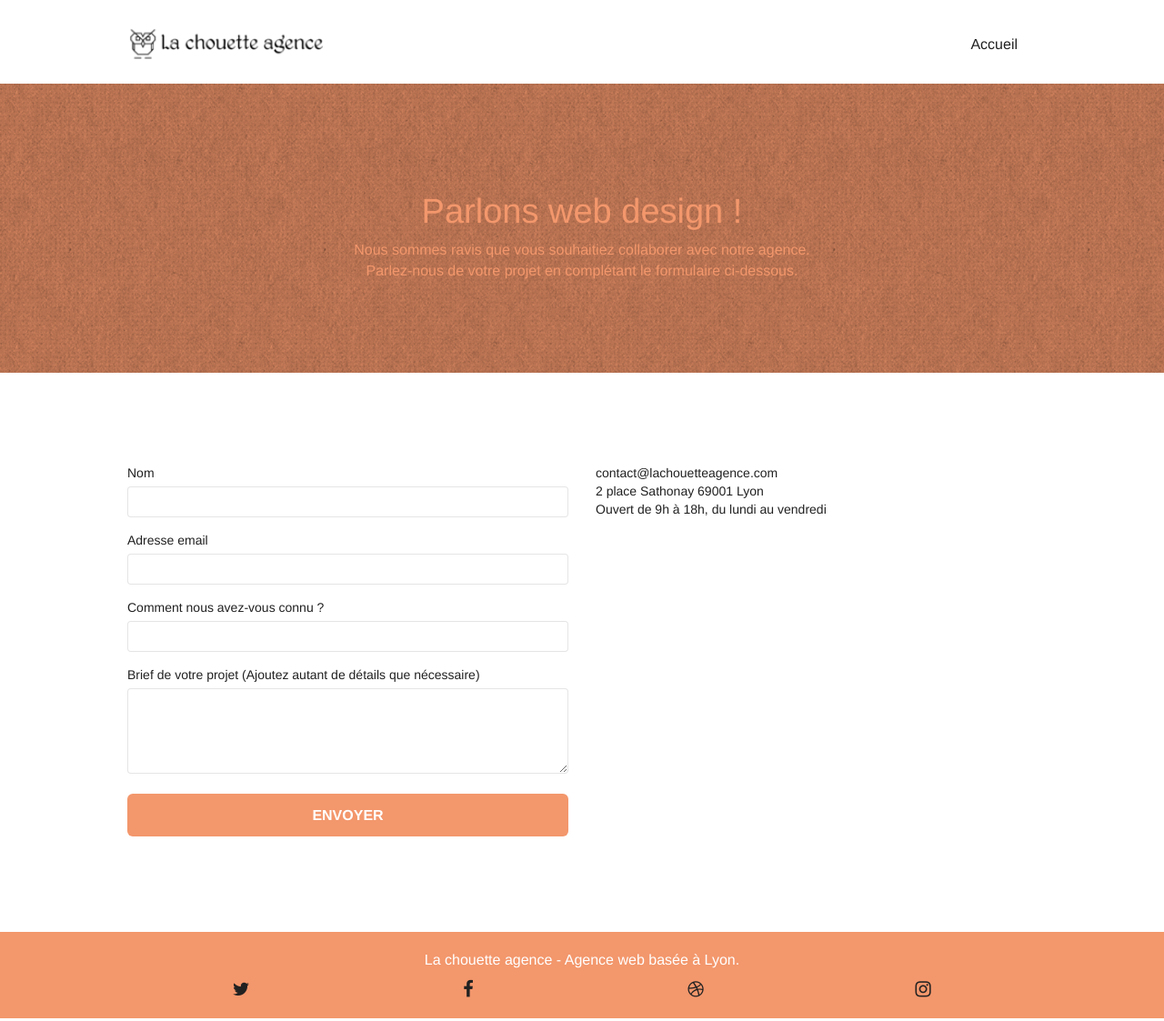
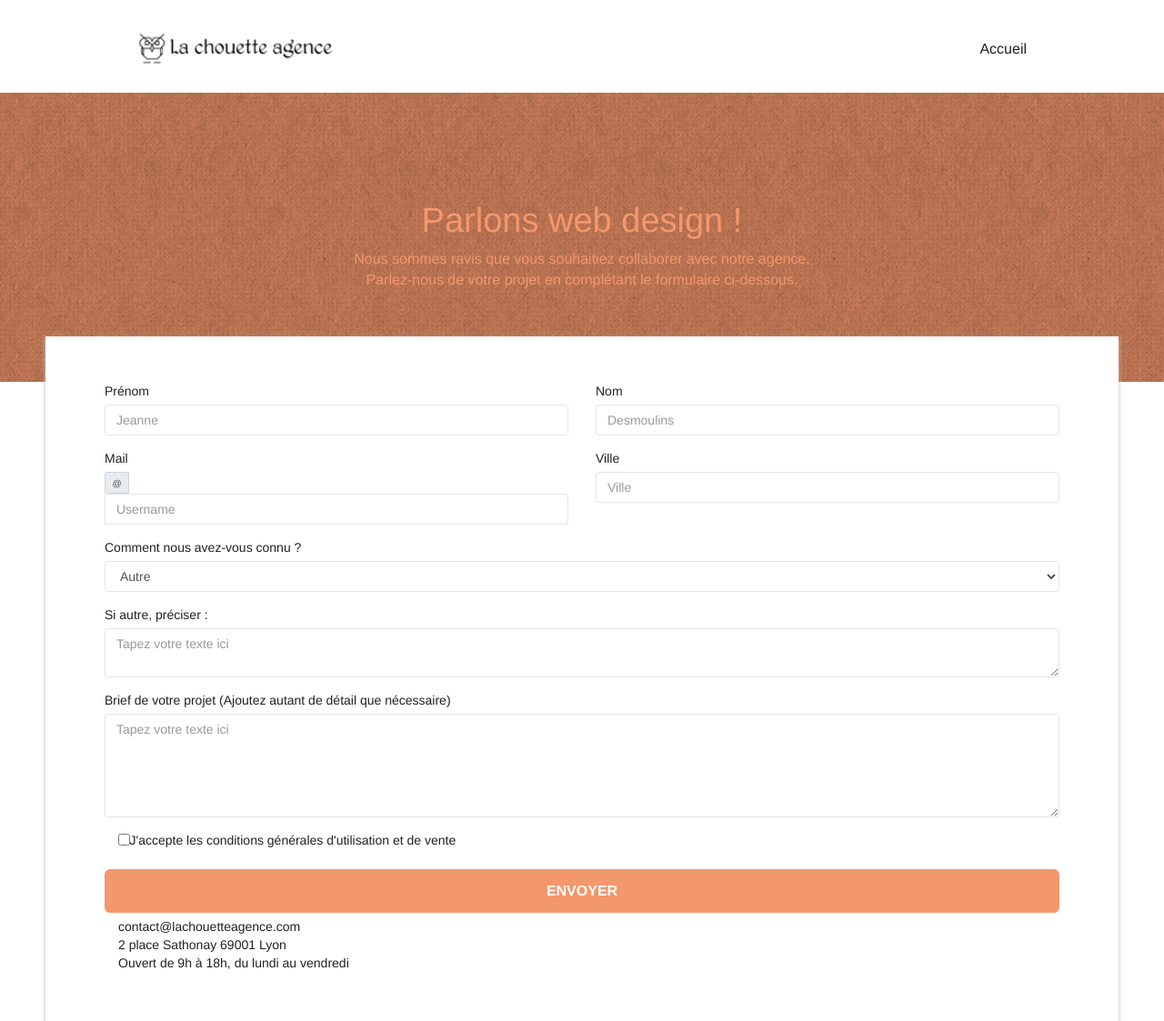
Before and after one commit to Florian-ye25/Projet_4, a plain HTML site: page page2.html in a window 1280 px wide. Shown: the top 1123 px of the page at 91% size. Drawn offline with nearby package versions, Linux system fonts and the light colour scheme; files that its build step writes are made by us from their sources; a script that the page names is missing.

Commit message:
creation du formulaire

```diff
--- a/page2.html
+++ b/page2.html
@@ -7,12 +7,15 @@
 	<meta name="viewport" content="width=device-width, initial-scale=1.0, viewport-fit=cover">
 	<link rel="shortcut icon" type="image/png" href="favicon.jpg">
 
+	<link rel="stylesheet" href="https://stackpath.bootstrapcdn.com/bootstrap/4.4.1/css/bootstrap.min.css" integrity="sha384-Vkoo8x4CGsO3+Hhxv8T/Q5PaXtkKtu6ug5TOeNV6gBiFeWPGFN9MuhOf23Q9Ifjh" crossorigin="anonymous">
 	<link rel="stylesheet" type="text/css" href="./css/bootstrap.min.css">
 	<link rel="stylesheet" type="text/css" href="style.css">
+	<link rel="stylesheet" type="text/css" href="./css/font-awesome.css">
+	<link rel="stylesheet" type="text/css" href="./css/et-line.css">
 	<link rel="stylesheet" type="text/css" href="./css/font-awesome.min.css">
 	<link rel="stylesheet" type="text/css" href="./css/et-line.min.css">
 
-	<meta name="google-site-verification" content="FZMqkBC63CiB9Kisy8suzPkwwMoGZn6AZzFa5AkBuzQ" />
+	<title> Contact - La Chouette Agence </title>
 	<!-- Analytics -->
 	<!-- Analytics END -->
 
@@ -22,9 +25,10 @@
 	<div class="page-container">
 
 		<!-- bloc-0 -->
-		<div class="bloc bgc-white l-bloc " id="bloc-0">
+		<header class="bloc bgc-white l-bloc " id="bloc-0">
 			<div class="container bloc-sm">
-				<nav class="navbar row">
+				<div class="row">
+					<nav class="col navbar navbar-expand">
 						<div class="navbar-header">
 							<a class="navbar-brand" href="index.html"><img src="img/la-chouette-agence.png" alt="atlanta web design logo" height="40" /></a>
 							<button id="nav-toggle" type="button" class="ui-navbar-toggle navbar-toggle" data-toggle="collapse" data-target=".navbar-1">
@@ -33,17 +37,18 @@
 						</div>
 						<div class="collapse navbar-collapse navbar-1 special-dropdown-nav">
 							<ul class="site-navigation nav navbar-nav">
-							<li>
-								<a href="index.html">Accueil</a>
+								<li class="nav-item active">
+									<a class="nav-link" href="index.html">Accueil</a>
 								</li>
 							</ul>
 						</div>
 					</nav>
 				</div>
 			</div>
+		</header>
 		<!-- bloc-0 END -->
 		<!-- bloc-6 -->
-		<div class="bloc bg-dots-bg bg-repeat bgc-atomic-tangerine d-bloc bloc-bg-texture texture-paper" id="bloc-6">
+		<section class="bloc bg-dots-bg bg-repeat bgc-atomic-tangerine d-bloc bloc-bg-texture texture-paper" id="bloc-6">
 			<div class="container bloc-lg">
 				<div class="row">
 					<div class="col-sm-12">
@@ -57,42 +62,75 @@
 					</div>
 				</div>
 			</div>
-		</div>
+		</section>
 		<!-- bloc-6 END -->
 		<!-- bloc-7 -->
-		<div class="bloc bgc-white l-bloc" id="bloc-7">
-			<div class="container bloc-lg">
-				<div class="row">
-					<div class="col-sm-6">
+		<section class="bloc bgc-white l-bloc" id="bloc-7">
+			<div class="formulaire bgc-white">
+				<div class="container-fluid">
 					<form id="form_1" novalidate success-msg="Your message has been sent." fail-msg="Sorry it seems that our mail server is not responding, Sorry for the inconvenience!">
-							<div class="form-group">
-								<label>
-									Nom
+						<div class="row form-group">
+							<div class="col-md-6">
+								<label for="prenom">Prénom</label>
+								<input type="text" class="form-control" placeholder="Jeanne">
+							</div>
+							<div class="col-6 col-md-6">
+								<label for="nom">Nom</label>
+								<input type="text" class="form-control" placeholder="Desmoulins">
+							</div>
+						</div>
+						<div class="row form-group">
+							<div class="col-md-6">
+								<label for="mail">Mail</label>
+								<div class="input-group">
+									<div class="input-group-prepend">
+										<div class="input-group-text">@</div>
+									</div>
+									<input type="text" class="form-control" id="inlineFormInputGroupUsername" placeholder="Username">
+								</div>
+							</div>
+							<div class="col-md-6">
+								<label for="validationDefault03">Ville</label>
+								<input type="text" class="form-control" id="validationDefault03" placeholder="Ville" required>
+							</div>
+						</div>
+						<div class="row form-group">
+							<div class="col">
+								<label for="selection">Comment nous avez-vous connu ?</label>
+								<select id="selection" class="form-control">
+									<option>Autre</option>
+									<option>Sur internet</option>
+									<option>Par un ou des amis</option>
+									<option>Bouche à oreilles</option>
+								</select>
+							</div>
+						</div>
+						<div class="row form-group">
+							<div class="col">
+								<label for="exampleFormControlTextarea1">Si autre, préciser :</label>
+								<textarea class="form-control" id="exampleFormControlTextarea1" rows="2" placeholder="Tapez votre texte ici"></textarea>
+							</div>
+						</div>
+						<div class="row form-group">
+							<div class="col">
+								<label for="exampleFormControlTextarea1">Brief de votre projet (Ajoutez autant de détail que nécessaire)</label>
+								<textarea class="form-control" id="exampleFormControlTextarea1" rows="5" placeholder="Tapez votre texte ici"></textarea>
+							</div>
+						</div>
+						<div class=”row form-group”>
+							<div class="col">
+								<div class="form-check">
+									<input class="form-check-input" type="checkbox" id="publicCheck">
+									<label class="form-check-label" for="gridCheck">
+										J'accepte les conditions générales d'utilisation et de vente
 									</label>
-								<input id="name" class="form-control" required />
 								</div>
-							<div class="form-group">
-								<label>
-									Adresse email
-								</label>
-								<input id="email" class="form-control" type="email" required />
 							</div>
-							<div class="form-group">
-								<label>
-									Comment nous avez-vous connu ?
-								</label>
-								<input class="form-control" type="email" required id="input_504" />
-							</div>
-							<div class="form-group">
-								<label>
-									Brief de votre projet (Ajoutez autant de détails que nécessaire)<br>
-								</label><textarea id="message" class="form-control" rows="4" cols="50" required></textarea>
 						</div>
 						<button class="bloc-button btn btn-lg btn-block cta-hero btn-atomic-tangerine" type="submit">
 							Envoyer
 						</button>
 					</form>
-					</div>
 					<div class="col-sm-6">
 						<p>
 							contact@lachouetteagence.com<br>2 place Sathonay 69001 Lyon<br>Ouvert de 9h à 18h, du lundi au vendredi<br>
@@ -100,17 +138,17 @@
 					</div>
 				</div>
 			</div>
-		</div>
+		</section>
 		<!-- bloc-7 END -->
 		<!-- ScrollToTop Button -->
 		<a class="bloc-button btn btn-d scrollToTop" onclick="scrollToTarget('1')"><span class="fa fa-chevron-up"></span></a>
 		<!-- ScrollToTop Button END-->
 		<!-- Footer - bloc-8 -->
-		<div class="bloc bgc-atomic-tangerine d-bloc" id="bloc-8">
+		<footer class="bloc bgc-atomic-tangerine d-bloc" id="bloc-8">
 			<div class="container bloc-sm">
 				<div class="row">
 					<div class="col-sm-12">
-						<p class="text-center white">
+						<p class="text-center black">
 							La chouette agence - Agence web basée à Lyon.<br>
 						</p>
 						<div class="row row-no-gutters social">
@@ -138,20 +176,20 @@
 					</div>
 				</div>
 			</div>
-		</div>
+		</footer>
 		<!-- Footer - bloc-8 END -->
-
 	</div>
 	<!-- Principal conteneur END -->
-
-
-</body>
-
+	<!-- jQuery first, then Popper.js, then Bootstrap JS -->
+	<script src="https://code.jquery.com/jquery-3.4.1.slim.min.js" integrity="sha384-J6qa4849blE2+poT4WnyKhv5vZF5SrPo0iEjwBvKU7imGFAV0wwj1yYfoRSJoZ+n" crossorigin="anonymous"></script>
+	<script src="https://cdn.jsdelivr.net/npm/popper.js@1.16.0/dist/umd/popper.min.js" integrity="sha384-Q6E9RHvbIyZFJoft+2mJbHaEWldlvI9IOYy5n3zV9zzTtmI3UksdQRVvoxMfooAo" crossorigin="anonymous"></script>
+	<script src="https://stackpath.bootstrapcdn.com/bootstrap/4.4.1/js/bootstrap.min.js" integrity="sha384-wfSDF2E50Y2D1uUdj0O3uMBJnjuUD4Ih7YwaYd1iqfktj0Uod8GCExl3Og8ifwB6" crossorigin="anonymous"></script>
 	<script src="./js/jquery-2.1.0.min.js"></script>
 	<script src="./js/bootstrap.min.js"></script>
 	<script src="./js/blocs.min.js"></script>
 	<script src="./js/jqBootstrapValidation.js"></script>
 	<script src="./js/formHandler.js"></script>
-<title> Contact - La Chouette Agence </title>
+
+</body>
 
 </html>
--- a/style.css
+++ b/style.css
@@ -1067,6 +1067,26 @@ a:focus, a:active {
     }
 }
 
+/* Dernieres modifications */
+
+#bloc-6 {
+    position: relative;
+    z-index: 1;
+}
+
+.formulaire {
+    padding: 50px;
+    position: relative;
+    margin-top: -50px;
+    z-index: 2;
+    box-shadow: 0px 2px 5px #BDBDBD;
+}
+
+#bloc-7 {
+    padding-bottom: 50px;
+}
+
+
 @media (max-width: 400px) {
     .bloc {
         padding-left: 0;
```
Also changed, not shown: index.html (+21 -12 lines), css/bootstrap.css. Lines whose indentation alone changed are shown as unchanged.
